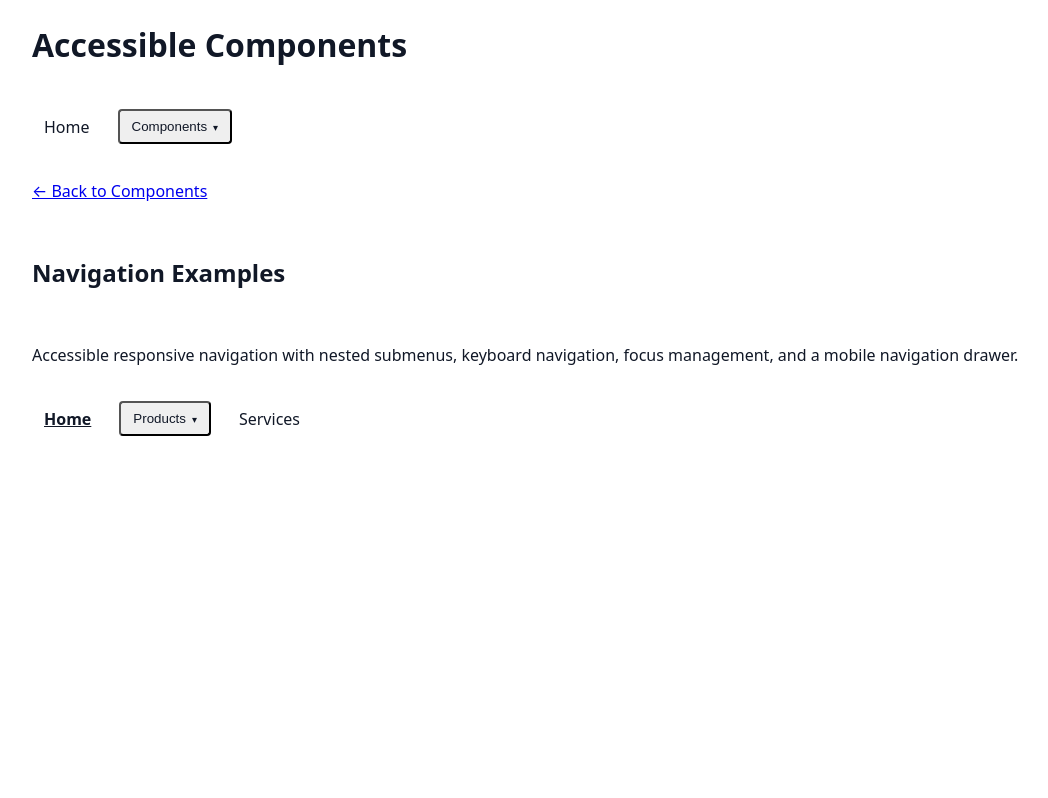
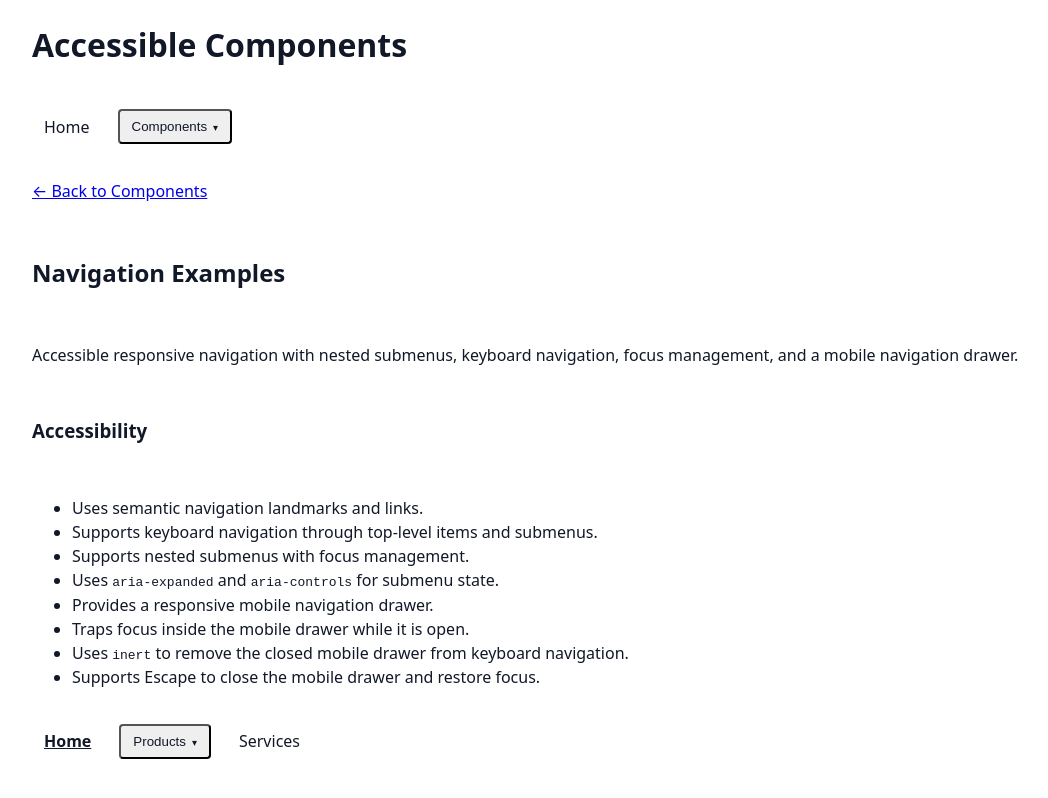
Before and after one commit to rpcorr/accessible-templates, a React (Vite) app: page /navigation in a window 1280 px wide. Shown: the whole page, without its empty margins (82-1130 px from the left). Built offline with nearby package versions, Linux system fonts and the light colour scheme.

Commit message:
docs: add accessibility sections to component pages

```diff
--- a/src/pages/ButtonPage.tsx
+++ b/src/pages/ButtonPage.tsx
@@ -1,16 +1,24 @@
-import { PageLayout } from '../components';
+import { PageLayout } from '../components/PageLayout/PageLayout';
 import { ButtonExamples } from '../examples';
 
 export function ButtonPage() {
   return (
-    <>
-      <PageLayout title="Button Examples">
+    <PageLayout title="Button">
       <p>
         A reusable button component with semantic HTML, keyboard support,
         visible focus styling, and disabled-state handling.
       </p>
+
+      <h3>Accessibility</h3>
+
+      <ul>
+        <li>Uses a native HTML button element.</li>
+        <li>Can be operated with a keyboard.</li>
+        <li>Provides a visible focus indicator.</li>
+        <li>Supports a disabled state.</li>
+      </ul>
+
       <ButtonExamples />
     </PageLayout>
-    </>
   );
 }
--- a/src/pages/DropdownPage.tsx
+++ b/src/pages/DropdownPage.tsx
@@ -8,6 +8,18 @@ export function DropdownPage() {
         Accessible dropdown menus with keyboard navigation, nested submenus,
         typeahead support, focus management, and responsive behaviour.
       </p>
+
+      <h3>Accessibility</h3>
+
+      <ul>
+        <li>Uses semantic menu and menu item roles.</li>
+        <li>Supports keyboard navigation with Arrow, Home, and End keys.</li>
+        <li>Supports nested submenus with multiple levels.</li>
+        <li>Manages focus when opening and closing menus and submenus.</li>
+        <li>Supports typeahead navigation.</li>
+        <li>Supports disabled menu items and semantic separators.</li>
+        <li>Adapts nested menus to smaller screen sizes.</li>
+      </ul>
       <DropdownExamples />
     </PageLayout>
   );
--- a/src/pages/ModalPage.tsx
+++ b/src/pages/ModalPage.tsx
@@ -8,6 +8,18 @@ export function ModalPage() {
         Accessible modal dialogs with focus trapping, Escape key handling, focus
         restoration, and configurable dismissal behaviour.
       </p>
+
+      <h3>Accessibility</h3>
+
+      <ul>
+        <li>
+          Uses the semantic dialog role with <code>aria-modal="true"</code>.
+        </li>
+        <li>Traps keyboard focus inside the modal while it is open.</li>
+        <li>Supports closing with the Escape key when dismissal is allowed.</li>
+        <li>Restores focus to the element that opened the modal.</li>
+        <li>Supports non-dismissible dialogs when required.</li>
+      </ul>
       <ModalExamples />
     </PageLayout>
   );
--- a/src/pages/NavigationPage.tsx
+++ b/src/pages/NavigationPage.tsx
@@ -8,6 +8,27 @@ export function NavigationPage() {
         Accessible responsive navigation with nested submenus, keyboard
         navigation, focus management, and a mobile navigation drawer.
       </p>
+
+      <h3>Accessibility</h3>
+
+      <ul>
+        <li>Uses semantic navigation landmarks and links.</li>
+        <li>
+          Supports keyboard navigation through top-level items and submenus.
+        </li>
+        <li>Supports nested submenus with focus management.</li>
+        <li>
+          Uses <code>aria-expanded</code> and <code>aria-controls</code> for
+          submenu state.
+        </li>
+        <li>Provides a responsive mobile navigation drawer.</li>
+        <li>Traps focus inside the mobile drawer while it is open.</li>
+        <li>
+          Uses <code>inert</code> to remove the closed mobile drawer from
+          keyboard navigation.
+        </li>
+        <li>Supports Escape to close the mobile drawer and restore focus.</li>
+      </ul>
       <NavigationExamples />
     </PageLayout>
   );
```
Lines whose indentation alone changed are shown as unchanged.
